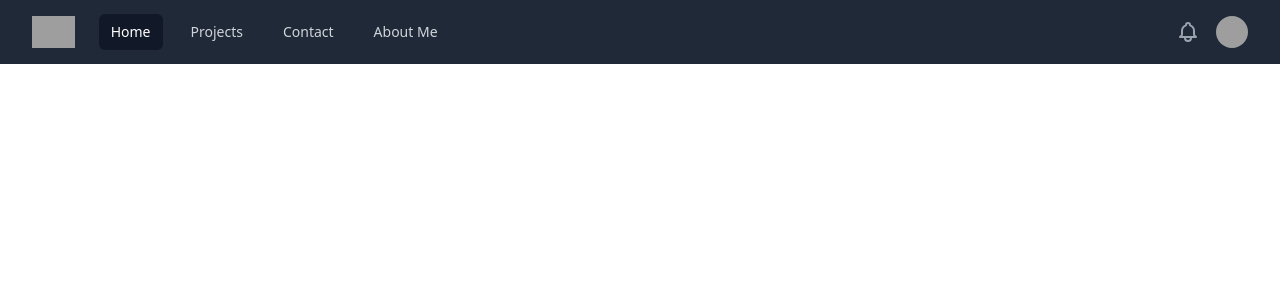
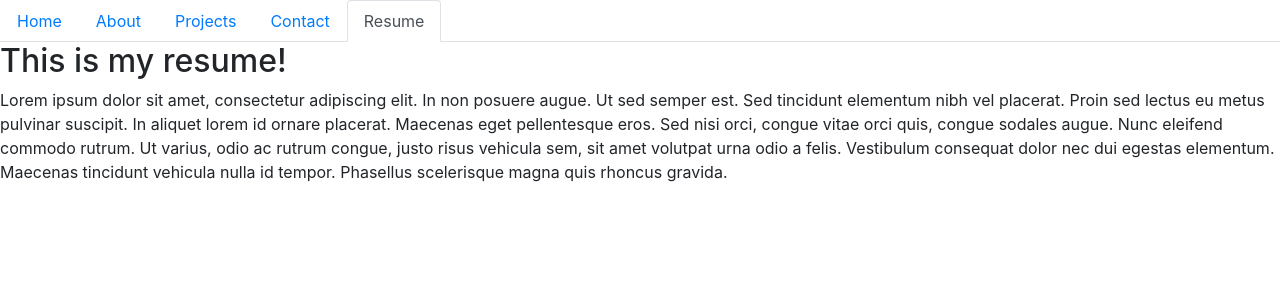
Before and after one commit to code-monkey713/tony-react-portfolio, a React (Create React App) app: page /resume in a window 1280 px wide. Shown: the top 300 px of the page. Built offline with nearby package versions, Linux system fonts and the light colour scheme; grey boxes are pictures that could not be loaded.

Commit message:
added about, contact, project, resume,home template with react router routes

```diff
--- a/package.json
+++ b/package.json
@@ -8,6 +8,7 @@
     "@testing-library/jest-dom": "^5.11.10",
     "@testing-library/react": "^11.2.6",
     "@testing-library/user-event": "^12.8.3",
+    "bootstrap": "^4.6.0",
     "react": "^17.0.2",
     "react-dom": "^17.0.2",
     "react-router-dom": "^5.2.0",
--- a/src/App.css
+++ b/src/App.css
@@ -1,3 +1,7 @@
 .App {
   text-align: center;
 }
+
+.home-img {
+  max-height: 550px;
+}
--- a/src/App.js
+++ b/src/App.js
@@ -1,17 +1,24 @@
 import './App.css';
-import NavBar from './components/Navbar';
+// import NavBar from './components/Navbar';
 import NavTabs from './components/NavTabs';
-import Darknav from './components/Darknav';
+// import Darknav from './components/Darknav';
 import { BrowserRouter as Router, Route } from 'react-router-dom';
 import Home from './pages/Home';
+import About from './pages/About';
+import Project from './pages/Project';
+import Contact from './pages/Contact';
+import Resume from './pages/Resume';
 
 const App = () => {
   return (
     <Router>
       <div>
-        <Darknav />
-        {/* <NavTabs /> */}
-        {/* <Home /> */}
+        <NavTabs />
+        <Route exact path="/" component={Home} />
+        <Route exact path="/about" component={About} />
+        <Route exact path="/project" component={Project} />
+        <Route exact path="/contact" component={Contact} />
+        <Route exact path="/resume" component={Resume} />
       </div>
     </Router>
   );
--- a/src/components/NavTabs.js
+++ b/src/components/NavTabs.js
@@ -1,5 +1,5 @@
 import React from 'react';
-import { Link, useLocation } from "react-router-dom";
+import { Link, useLocation } from 'react-router-dom';
 
 const NavTabs = () => {
   const location = useLocation();
@@ -25,12 +25,12 @@ const NavTabs = () => {
       </li>
       <li className="nav-item">
         <Link
-          to="/Project"
+          to="/project"
           className={
-            location.pathname === '/Project' ? 'nav-link active' : 'nav-link'
+            location.pathname === '/project' ? 'nav-link active' : 'nav-link'
           }
         >
-          Blog
+          Projects
         </Link>
       </li>
       <li className="nav-item">
@@ -43,18 +43,16 @@ const NavTabs = () => {
           Contact
         </Link>
       </li>
-      {/* <li className="nav-item">
+      <li className="nav-item">
         <Link
-          to="/contact/learn"
+          to="/resume"
           className={
-            location.pathname === '/contact/learn'
-              ? 'nav-link active'
-              : 'nav-link'
+            location.pathname === '/resume' ? 'nav-link active' : 'nav-link'
           }
         >
-          Learn
+          Resume
         </Link>
-      </li> */}
+      </li>
     </ul>
   );
 };
--- a/src/components/Navbar.js
+++ /dev/null
@@ -1,25 +0,0 @@
-// import { useState } from 'react';
-// import { Link } from 'react-router-dom';
-
-const NavBar = () => {
-  return (
-    <>
-      <header className="sticky w-full items-center justify-between px-5 py-3">
-        <div className="logo">
-          <h2>💻 React Portfolio</h2>
-        </div>
-
-        <nav>
-          <ul className="flex items-center">
-            <li className="mx-2">
-              <a href="/">Home</a>
-            </li>
-            <li>🔎</li>
-          </ul>
-        </nav>
-      </header>
-    </>
-  );
-};
-
-export default NavBar;
--- a/src/index.js
+++ b/src/index.js
@@ -1,5 +1,6 @@
 import ReactDOM from 'react-dom';
 import './index.css';
 import App from './App';
+import 'bootstrap/dist/css/bootstrap.min.css';
 
 ReactDOM.render(<App />, document.getElementById('root'));
--- /dev/null
+++ b/src/pages/About.js
@@ -0,0 +1,14 @@
+import React from 'react';
+
+const About = () => {
+  return (
+    <div>
+      <h2>About Me Page</h2>
+      <p>
+      Vestibulum dapibus lorem ac lobortis mollis. Vivamus placerat lectus nisl, vitae varius arcu mollis at. Maecenas congue gravida arcu nec facilisis. Etiam vehicula, odio vitae fringilla posuere, nunc risus viverra magna, eget venenatis enim erat a tellus. Proin a velit massa. Cras eleifend elementum sem convallis efficitur. Integer ultricies, metus at maximus convallis, tortor dui congue nulla, fringilla egestas ante leo nec tortor. Vivamus et nunc et ex fermentum ultrices vitae sit amet justo. Phasellus ac ligula sollicitudin, laoreet est non, ullamcorper dolor. Phasellus id vulputate tortor. Ut dictum est libero, a luctus quam interdum sed. Proin et vestibulum risus.
+      </p>
+    </div>
+  );
+};
+
+export default About;
--- /dev/null
+++ b/src/pages/Contact.js
@@ -0,0 +1,12 @@
+const Contact = () => {
+  return (
+    <div>
+      <h2>This is my contacts page!</h2>
+      <p>
+      Duis tellus felis, sollicitudin vitae diam a, congue lobortis libero. Morbi viverra vestibulum finibus. Curabitur eget magna tempus, vulputate felis id, venenatis magna. Mauris in eros sodales, facilisis est quis, lacinia sem. Nunc vulputate lectus eget tincidunt egestas. Vivamus scelerisque fringilla neque. Aliquam ornare sit amet nulla id dictum. Aenean viverra sagittis turpis. Praesent urna est, luctus in elit ac, lacinia porta justo. Quisque molestie sapien commodo posuere ullamcorper. Etiam consectetur tellus vitae ante volutpat, ac elementum mi aliquet. Orci varius natoque penatibus et magnis dis parturient montes, nascetur ridiculus mus. Pellentesque tempus magna non nunc tincidunt tempus. Donec venenatis magna augue, nec porttitor nulla consectetur et. Nulla eu cursus velit.
+      </p>
+    </div>
+  );
+};
+
+export default Contact;
--- a/src/pages/Home.js
+++ b/src/pages/Home.js
@@ -5,61 +5,11 @@ const Home = () => {
     <>
       <section>
         <div>
-
-          <img src="https://unsplash.com/photos/IgUR1iX0mqM" alt="laptop and computer setup in cafe" />
-        {/* <p>
-          Lorem ipsum dolor sit amet, consectetur adipiscing elit. Pellentesque
-          sollicitudin lorem et lectus vehicula, sit amet semper elit porttitor.
-          Suspendisse potenti. Fusce vestibulum nec sapien vel condimentum.
-          Pellentesque non tortor convallis, tempor risus id, viverra nulla.
-          Etiam varius tincidunt nibh, vulputate commodo metus tincidunt ac.
-          Proin id finibus est, eu maximus mauris. Phasellus a diam pretium,
-          laoreet libero a, tincidunt lectus. Suspendisse porta odio a lacus
-          iaculis, in cursus tortor maximus. Donec interdum, eros et lacinia
-          dictum, neque dolor viverra urna, vitae ullamcorper lacus diam at
-          diam. Integer in hendrerit ipsum, a iaculis lorem. Vivamus ac tortor
-          eu ante aliquam scelerisque. Duis at enim enim. Suspendisse luctus
-          maximus ligula vitae posuere. Interdum et malesuada fames ac ante
-          ipsum primis in faucibus. Duis sed mi quam. Maecenas porta quis neque
-          sit amet commodo. Proin eget ullamcorper lacus, in luctus felis.
-          Aenean in turpis sollicitudin, scelerisque enim sit amet, consequat
-          nisi. Class aptent taciti sociosqu ad litora torquent per conubia
-          nostra, per inceptos himenaeos. Nullam facilisis vitae velit bibendum
-          tristique. Morbi dictum quis velit ut ullamcorper. Duis ligula ante,
-          iaculis nec risus cursus, pellentesque molestie ligula. Morbi pulvinar
-          consectetur vulputate. Proin sit amet ipsum sollicitudin, porta massa
-          quis, facilisis lectus. Mauris nunc risus, molestie vitae justo
-          blandit, scelerisque tincidunt orci. Ut eu nibh suscipit, finibus nunc
-          non, vulputate erat. Suspendisse dapibus faucibus euismod. Aliquam
-          consectetur a lorem id efficitur. Donec non euismod orci. Duis
-          hendrerit lectus dolor. Pellentesque at porta dui, ut dapibus nisl.
-          Praesent tincidunt nunc leo, vel ullamcorper quam faucibus a. Nunc
-          semper magna sed auctor posuere. Praesent euismod augue vel arcu
-          tempus, sit amet mattis metus vestibulum. Morbi consequat bibendum mi,
-          vel tristique purus lacinia sed. Aliquam pulvinar sagittis justo in
-          luctus. Fusce molestie felis id odio cursus commodo. Suspendisse nisi
-          eros, sagittis ac ligula non, pellentesque venenatis massa. Sed in
-          urna pharetra libero viverra ultricies nec in ex. Integer pharetra
-          tellus orci, sed finibus lorem vestibulum in. Vestibulum et urna eu
-          ipsum laoreet efficitur vitae vitae lectus. Donec risus mi, semper
-          quis quam in, sodales euismod augue. Curabitur bibendum ex quis diam
-          rutrum feugiat. Duis sed euismod mi. Mauris porta enim ac tincidunt
-          auctor. Pellentesque bibendum sodales erat vitae hendrerit. Cras
-          fringilla commodo velit. Vivamus in magna vitae ipsum tincidunt
-          viverra sit amet ac nulla. Nullam felis ligula, luctus eget libero
-          eget, fermentum accumsan tellus. Class aptent taciti sociosqu ad
-          litora torquent per conubia nostra, per inceptos himenaeos. Phasellus
-          pharetra vehicula nisi non molestie. Vivamus sagittis pellentesque
-          nulla sit amet laoreet. Vivamus non odio non leo mollis condimentum id
-          at neque. Donec sagittis vel ante nec ullamcorper. Orci varius natoque
-          penatibus et magnis dis parturient montes, nascetur ridiculus mus. Sed
-          posuere eleifend dui, at pellentesque ex dictum nec. Morbi ornare odio
-          nulla. Morbi nisi justo, dignissim quis faucibus sed, cursus nec nisl.
-          Duis pulvinar lorem in rhoncus malesuada. Nullam maximus, tortor
-          aliquet dignissim vulputate, tellus augue condimentum elit, et tempus
-          sapien mi quis turpis. Aliquam commodo accumsan turpis, eu tempor
-          tortor. Aenean in ornare metus. In aliquam nisl.
-        </p> */}
+          <h2>My Landing/Home Page</h2>
+          <img className="home-img" src="https://images.unsplash.com/photo-1619105587572-e2c62edf1db2?ixid=MnwxMjA3fDB8MHxwaG90by1wYWdlfHx8fGVufDB8fHx8&ixlib=rb-1.2.1&auto=format&fit=crop&w=1534&q=80" alt="plate of snack" />
+          <p>
+          Lorem ipsum dolor sit amet, consectetur adipiscing elit. Proin tincidunt posuere euismod. Ut pellentesque augue in varius vehicula. Ut leo purus, tempor id lobortis consectetur, tempus sit amet tortor. Integer vehicula nisl venenatis tincidunt pulvinar. Nullam sed libero varius, ultricies risus consectetur, pretium diam. Cras nec felis iaculis, fermentum felis eu, dignissim nibh. Phasellus interdum blandit est ut condimentum. Nunc tincidunt sem nec nisi iaculis semper. Curabitur accumsan efficitur elit, et pellentesque justo suscipit in. Ut tempus dignissim quam, et egestas tellus lacinia at. Curabitur lectus tellus, finibus quis dolor non, aliquet dictum lacus. Nullam posuere lacus ac mauris feugiat iaculis. Proin quis porttitor lectus, id porta augue. Phasellus molestie turpis vitae quam accumsan, ac volutpat lorem congue.
+          </p>
         </div>
       </section>
     </>
--- /dev/null
+++ b/src/pages/Project.js
@@ -0,0 +1,19 @@
+const Project = () => {
+  return (
+    <div>
+      <h2>This is my projects page!</h2>
+      <p>
+        Pellentesque rhoncus a turpis sagittis luctus. Nulla placerat ex sed
+        ipsum finibus rutrum in non ipsum. Aenean varius eu sem sed fringilla.
+        In scelerisque lacus tempor, molestie mauris ac, gravida ante. Curabitur
+        vel augue at mauris aliquam faucibus quis hendrerit magna. Integer nec
+        est vel purus hendrerit auctor a at tortor. Nullam finibus nisi non
+        faucibus luctus. Lorem ipsum dolor sit amet, consectetur adipiscing
+        elit. Donec consequat nisl at velit aliquet, nec placerat magna maximus.
+        Phasellus bibendum erat sapien, non hendrerit elit blandit fermentum.
+      </p>
+    </div>
+  );
+};
+
+export default Project;
--- /dev/null
+++ b/src/pages/Resume.js
@@ -0,0 +1,22 @@
+import React from 'react';
+
+const Resume = () => {
+  return (
+    <div>
+      <h2>This is my resume!</h2>
+      <p>
+        Lorem ipsum dolor sit amet, consectetur adipiscing elit. In non posuere
+        augue. Ut sed semper est. Sed tincidunt elementum nibh vel placerat.
+        Proin sed lectus eu metus pulvinar suscipit. In aliquet lorem id ornare
+        placerat. Maecenas eget pellentesque eros. Sed nisi orci, congue vitae
+        orci quis, congue sodales augue. Nunc eleifend commodo rutrum. Ut
+        varius, odio ac rutrum congue, justo risus vehicula sem, sit amet
+        volutpat urna odio a felis. Vestibulum consequat dolor nec dui egestas
+        elementum. Maecenas tincidunt vehicula nulla id tempor. Phasellus
+        scelerisque magna quis rhoncus gravida.
+      </p>
+    </div>
+  );
+};
+
+export default Resume;
```
Also changed, not shown: src/components/Project.js (deleted, +0 -9 lines), 1 other file (tests, documents, lock files or other folders).
